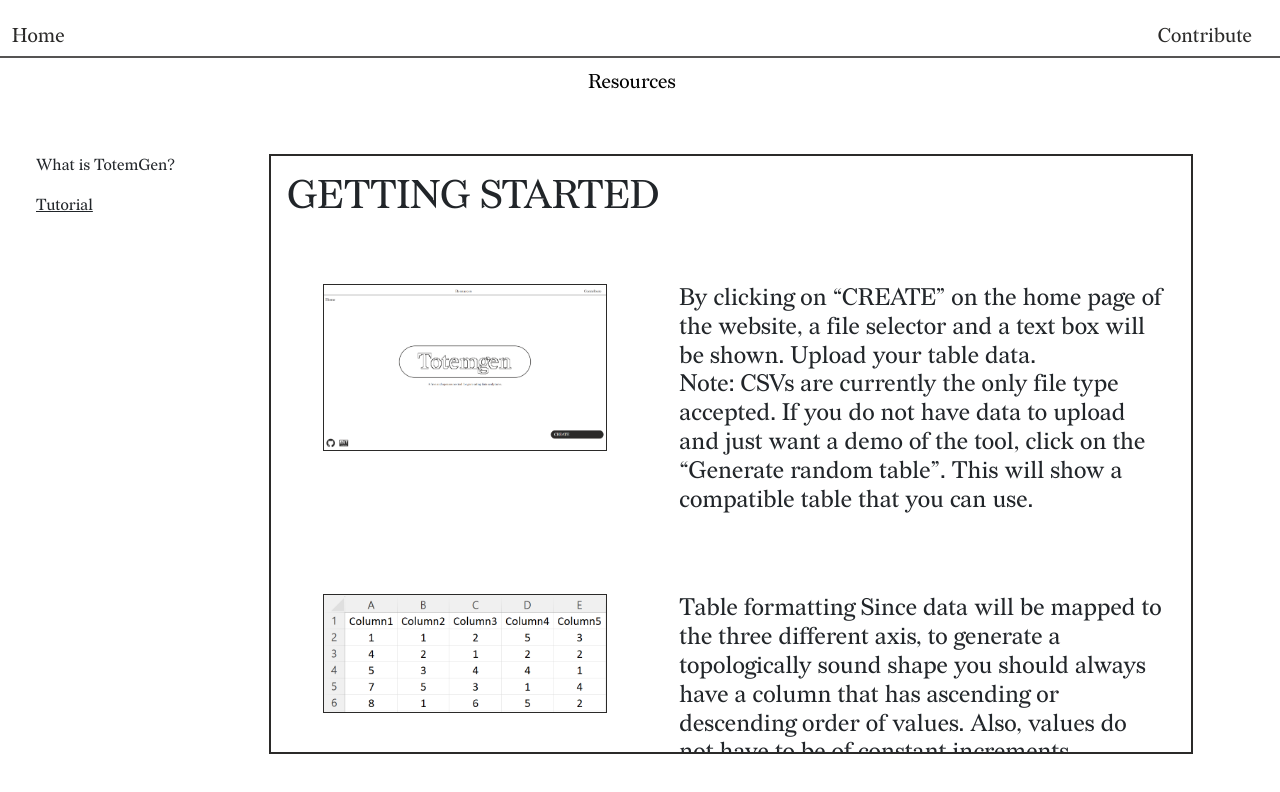
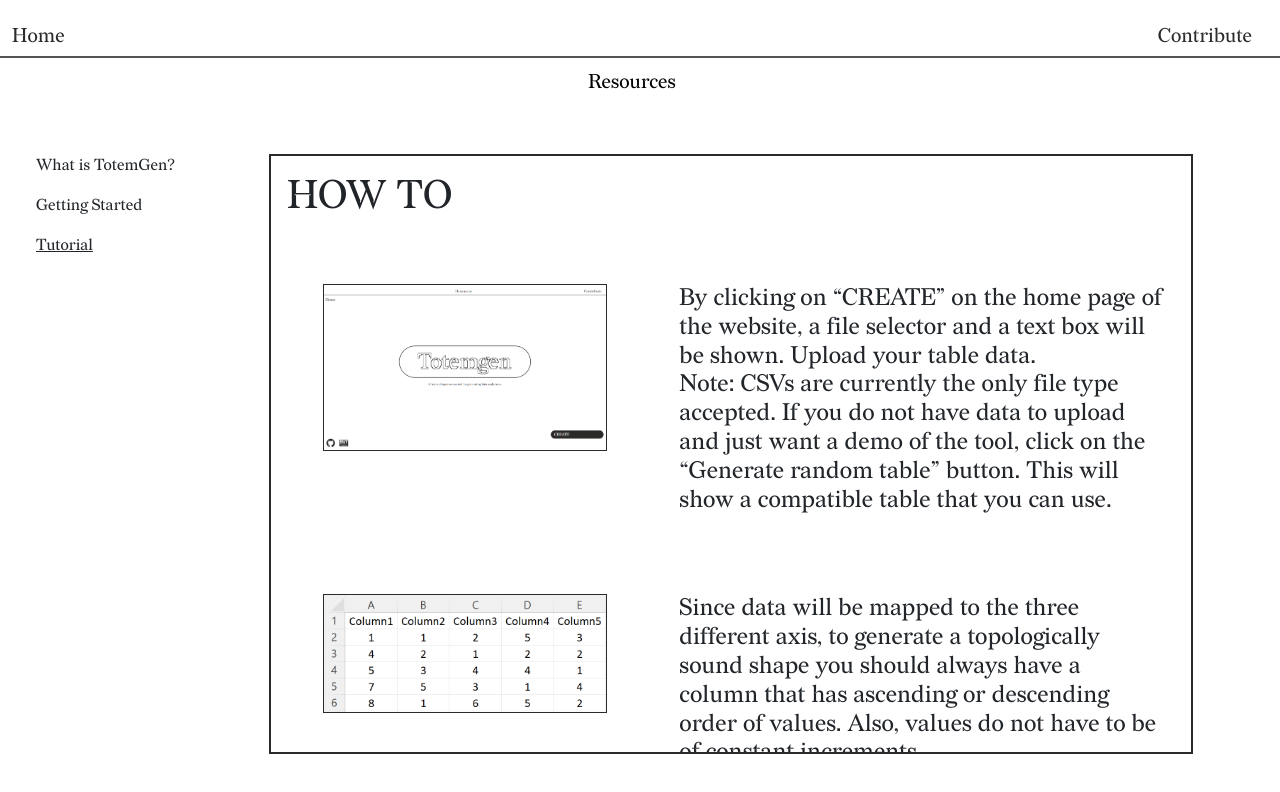
Before and after one commit to taaaf/TotemGen, a React (Create React App) app: page /resources in a window 1280 px wide. Both pictures are taken after a click on the element "Tutorial". Shown: the top 792 px of the page. Built offline with nearby package versions, Linux system fonts and the light colour scheme.

Commit message:
minor fixes

```diff
--- a/src/components/Resources.js
+++ b/src/components/Resources.js
@@ -6,6 +6,7 @@
 import res04 from "../assets/resources_04.png";
 import res05 from "../assets/resources_05.png";
 import res06 from "../assets/resources_06.png";
+import dataSculptureExample from "../assets/data_sculpture_example.png";
 
 const Resources = () => {
   const [activeContent, setActiveContent] = useState("totemgen");
@@ -29,12 +30,21 @@
           >
             What is TotemGen?
           </p>
+
+          <p
+            style={getStyle("gettingStarted")}
+            onClick={() => handleContentChange("gettingStarted")}
+          >
+            Getting Started
+          </p>
+
           <p
             style={getStyle("tutorial")}
             onClick={() => handleContentChange("tutorial")}
           >
             Tutorial
           </p>
+
           {/*  <p style={getStyle('community')} onClick={() => handleContentChange('community')}>Community</p>
         <p style={getStyle('dataSculptures')} onClick={() => handleContentChange('dataSculptures')}>Data Sculptures</p>
         <p style={getStyle('selfTracking')} onClick={() => handleContentChange('selfTracking')}>Self Tracking</p>
@@ -92,7 +102,7 @@
 
           {activeContent === "tutorial" && (
             <>
-              <h1>GETTING STARTED</h1>
+              <h1>HOW TO</h1>
               <div className="row mt-3 mb-5">
                 <div className="col-xl-5 py-5 p-5">
                   <img
@@ -109,8 +119,8 @@
                     <br />
                     Note: CSVs are currently the only file type accepted. If you
                     do not have data to upload and just want a demo of the tool,
-                    click on the “Generate random table”. This will show a
-                    compatible table that you can use.
+                    click on the “Generate random table” button. This will show
+                    a compatible table that you can use.
                   </h4>
                 </div>
 
@@ -123,11 +133,10 @@
 
                 <div className="col-xl-7 p-4 pt-5">
                   <h4>
-                    Table formatting Since data will be mapped to the three
-                    different axis, to generate a topologically sound shape you
-                    should always have a column that has ascending or descending
-                    order of values. Also, values do not have to be of constant
-                    increments.
+                    Since data will be mapped to the three different axis, to
+                    generate a topologically sound shape you should always have
+                    a column that has ascending or descending order of values.
+                    Also, values do not have to be of constant increments.
                   </h4>
                 </div>
 
@@ -184,6 +193,83 @@
             </>
           )}
 
+          {activeContent === "gettingStarted" && (
+            <>
+              <h1>CREATE YOUR OWN SCULPTURE</h1>
+              <div className="row mt-3 mb-5">
+                <div className="col-xl-5 py-5 p-5"></div>
+
+                <div className="col-xl-7 p-4 pt-5">
+                  <h4>
+                    To create a data sculpture you will need to track some data.{" "}
+                    <a
+                      href="https://docs.google.com/spreadsheets/d/1QQA8T7UwnBClrBLdQPLHF_j7UFUASzgioxVUJui6j70/edit?usp=sharing"
+                      style={{ color: "#2B2A29" }}
+                      target="_blank"
+                    >
+                      Click here
+                    </a>{" "}
+                    if you'd like to have a template as a starting point. You
+                    can also write your data on a piece of paper, the notes on
+                    your phone... Do whatever is handier and more convenient for
+                    you!
+                    <br />
+                    <br />
+                    Naturally you can also use some data that you have already,
+                    like the meters you walked the past week, the calories you
+                    had today or the time spent listening to Lofi Girl the past
+                    month.
+                    <br />
+                    <br />
+                    Once data is collected you need to format it in a table like
+                    so:
+                    <br />
+                  </h4>
+                  <br />
+                  <p>
+                    DAY, FULFILL MOR, FULFILL AFT, FULFILL EVE <br />
+                    1, 7, 8, 5 <br />
+                    2, 4, 3, 4 <br />
+                    3, 6, 7, 6 <br />
+                    4, 7, 7, 8 <br />
+                    5, 8, 2, 8 <br />
+                    6, 9, 5, 9 <br />
+                    7, 10, 4, 7 <br />
+                  </p>
+
+                  <h4>
+                    You can now use Totemgen with your data to create the data
+                    sculpture. Check out the{" "}
+                    <a
+                      style={{
+                        ...getStyle("tutorial"),
+                        textDecoration: "underline",
+                      }}
+                      onClick={() => handleContentChange("tutorial")}
+                    >
+                      tutorial
+                    </a>{" "}
+                    if you need help.
+                    <br />
+                    <br />
+                    Here is one of the possible data sculpture that can be
+                    created with the data above:
+                  </h4>
+
+                  <br />
+                  <br />
+
+                  <img
+
+                    src={dataSculptureExample}
+                    style={{ width: "100%", border: "1px solid #2B2A29" }}
+                  />
+
+                </div>
+              </div>
+            </>
+          )}
+
           {activeContent === "dataSculptures" && <h2>to do.....</h2>}
 
           {activeContent === "community" && <h2>to do...</h2>}
```
Also changed, not shown: src/assets/data_sculpture_example.png (added).
